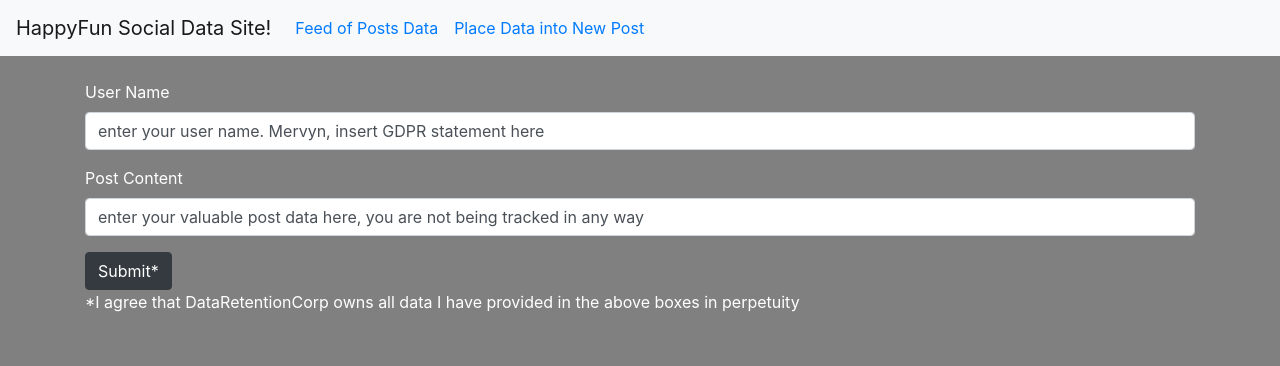
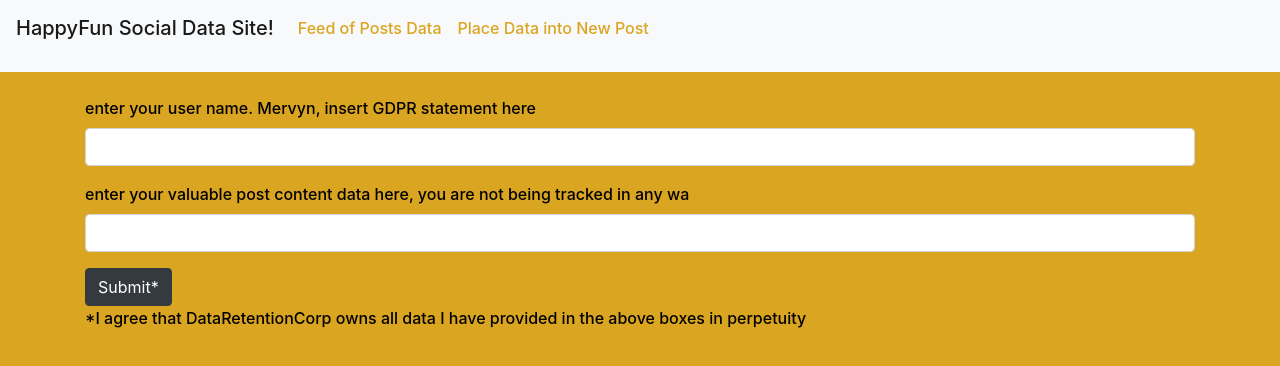
Before and after one commit to tmnrwd/social-site, a React (Create React App) app: page /#/new-post in a window 1280 px wide. Shown: the top 366 px of the page. Built offline with nearby package versions, Linux system fonts and the light colour scheme.

Commit message:
likes working

```diff
--- a/src/App.js
+++ b/src/App.js
@@ -13,7 +13,6 @@ import {
 } from 'react-router-dom';
 import Nav from 'react-bootstrap/Nav';
 import Navbar from 'react-bootstrap/Navbar';
-
 
 
 class App extends React.Component {
@@ -33,8 +32,10 @@ class App extends React.Component {
         likes: 0
       }
       ],
+      example: {id: 1, likes: 0}
 
     }
+    this.likesIncrease = this.likesIncrease.bind(this);
   }
 
   addNewPost(id, username, text, likes) {
@@ -44,7 +45,16 @@ class App extends React.Component {
     }))
   }
 
-
+  likesIncrease(id) {
+    this.setState((state) => ({
+      posts:
+      state.posts.map(
+        eachPost =>
+        eachPost.id === id ?
+        { ...eachPost, likes: eachPost.likes +1}: eachPost
+      )
+    }))
+  }
 
   render() {
     return (
@@ -52,12 +62,12 @@ class App extends React.Component {
         <Router>
 
           <Navbar bg="light" expand="md">
-            <Navbar.Brand>HappyFun Social Data Site!</Navbar.Brand>
+            <Navbar.Brand><p>HappyFun Social Data Site!</p></Navbar.Brand>
             <Navbar.Toggle aira-controls="basic-navbar-nav" />
             <Navbar.Collapse id="basic-navbar-nav">
               <Nav className="mr-auto">
-                <Nav.Link><Link to="/feed">Feed of Posts Data</Link></Nav.Link>
-                <Nav.Link><Link to="/new-post">Place Data into New Post</Link></Nav.Link>
+                <Nav.Link><Link to="/feed"><div className="link-text">Feed of Posts Data</div></Link></Nav.Link>
+                <Nav.Link><Link to="/new-post"><p  className="link-text">Place Data into New Post</p></Link></Nav.Link>
               </Nav>
             </Navbar.Collapse>
           </Navbar>
@@ -67,7 +77,7 @@ class App extends React.Component {
 
               <Route path="/feed">
                 <Card>
-                  <View posts={this.state.posts} />
+                  <View posts={this.state.posts} likesIncrease={this.likesIncrease} />
                 </Card>
               </Route>
 
--- a/src/App.scss
+++ b/src/App.scss
@@ -1,7 +1,12 @@
-$background: gray;
-$textcolour: white;
+$background: goldenrod;
+$textcolour: black;
 
 body {
     background-color: $background;
     color: $textcolour;
+    font-weight: 500;
 }
+
+.link-text{
+    color: goldenrod;
+}
--- a/src/DisplayPosts.js
+++ b/src/DisplayPosts.js
@@ -6,40 +6,41 @@ import data from './data.jpg';
 
 
 class View extends React.Component {
-
-  likePost() {
-    this.setState(() => ({
-      likes: this.props.state.likes + 1
-    }))
+constructor(props) {
+  super(props)
+  this.state = {
+    id: 0,
+    username: "",
+    text: "y",
+    likes: 0
   }
-
+}
 
   buildPost() {
     return this.props.posts.map((spam) => (
       <Card key={spam.id}
-        bg="light"
+        bg="warning"
         style={{ width: '22rem' }}
         className="mb-2"
         border="dark"
-        text="muted"
+        text="dark"
       >
         <Card.Body>
           <Card.Title>{spam.username}</Card.Title>
           <Card.Text>{spam.text}</Card.Text>
-          <img src={data} alt="Person resembling but not legally related to Data from Star Trek, which is the DataRetentionCorp mascot." height="20px" width="20px"></img>
-          {"  "}{spam.likes} data
 
-          <Button onClick={this.likePost()} >
+
+          <Button variant="dark" onClick={() => this.props.likesIncrease(spam.id)} >
           Like
           </Button>
-
+          {" "}
+          <img src={data} alt="Person resembling but not legally related to Data from the Star Trek, which is the DataRetentionCorp mascot." height="20px" width="20px"></img>
+          {" "}{spam.likes} data
           </Card.Body>
       </Card>
     )
     )
   }
-
-
 
   render() {
     return (
--- a/src/NewPost.js
+++ b/src/NewPost.js
@@ -9,9 +9,9 @@ class Add extends React.Component {
   constructor(props) {
     super(props)
     this.state = {
-      id: 0,
-      username: "enter your user name. Mervyn, insert GDPR statement here",
-      text: "enter your valuable post data here, you are not being tracked in any way",
+      id: 3,
+      username: "",
+      text: "",
       likes: 0
     }
 
@@ -47,13 +47,14 @@ class Add extends React.Component {
     this.props.onSubmit(this.state.id, this.state.username, this.state.text, this.state.likes);
     toastr.success("You posted a post!")
     this.setState({
-      id: 0,
-      username: "enter your user name. Mervyn, insert GDPR statement here",
-      text: "enter your valuable post data here, you are not being tracked in any way",
+      id: this.state.id + 1,
+      username: "",
+      text: "",
       likes: 0
     })
   }
 
+//need to change id in submitHandler after each post is posted.
 
   render() {
     return (
@@ -61,12 +62,12 @@ class Add extends React.Component {
       <br></br>
         <Form onSubmit={(e) => this.submitHandler(e)}>
           <Form.Group controlId="username">
-            <Form.Label>User Name</Form.Label>
+            <Form.Label>enter your user name. Mervyn, insert GDPR statement here</Form.Label>
             <Form.Control name="username" type="text" value={this.state.username} onChange={(e) => this.handleChange(e)} />
           </Form.Group>
 
           <Form.Group controlId="text">
-            <Form.Label>Post Content</Form.Label>
+            <Form.Label>enter your valuable post content data here, you are not being tracked in any wa</Form.Label>
             <Form.Control name="text" type="text" value={this.state.text} onChange={(e) => this.handleChange(e)} />
           </Form.Group>
 
```
